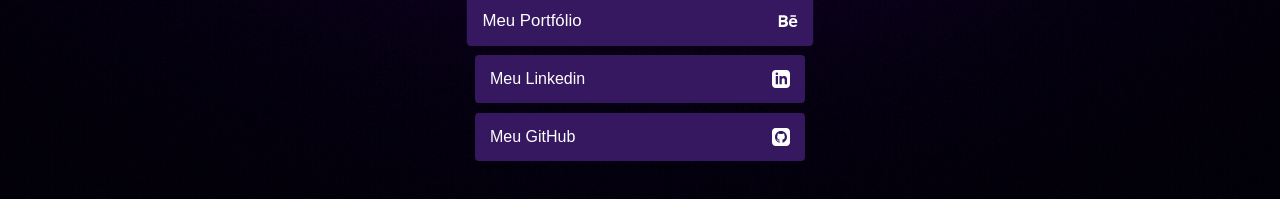
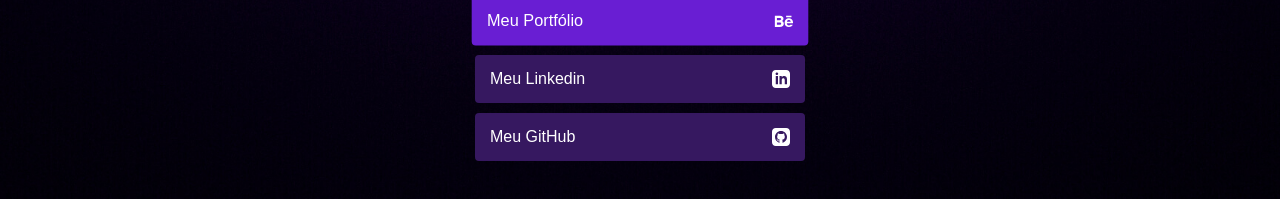
Before and after one commit to omvicente/Website, a plain HTML site: page index.html in a window 1280 px wide. In both pictures the pointer is over the link "Meu Portfólio". Shown: the part 429-628 px from the top of the page. Drawn offline with Linux system fonts and the light colour scheme.

Commit message:
Ajustando o hover nos botões

```diff
--- a/css/styles.css
+++ b/css/styles.css
@@ -53,11 +53,12 @@ html,body{
     gap: 10px;
     background-color: #361860;
     width: 300px;
-    transition: transform 200ms ease-in-out;
+    transition: transform 400ms ease-in-out;
 }
 
-.social-links div:hover{
-    transform: scale(1.05);
+.social-links div a:hover{
+    transform: scale(1.02);
+    background-color: #691ed3;
 }
 
 .social-links a {
```
